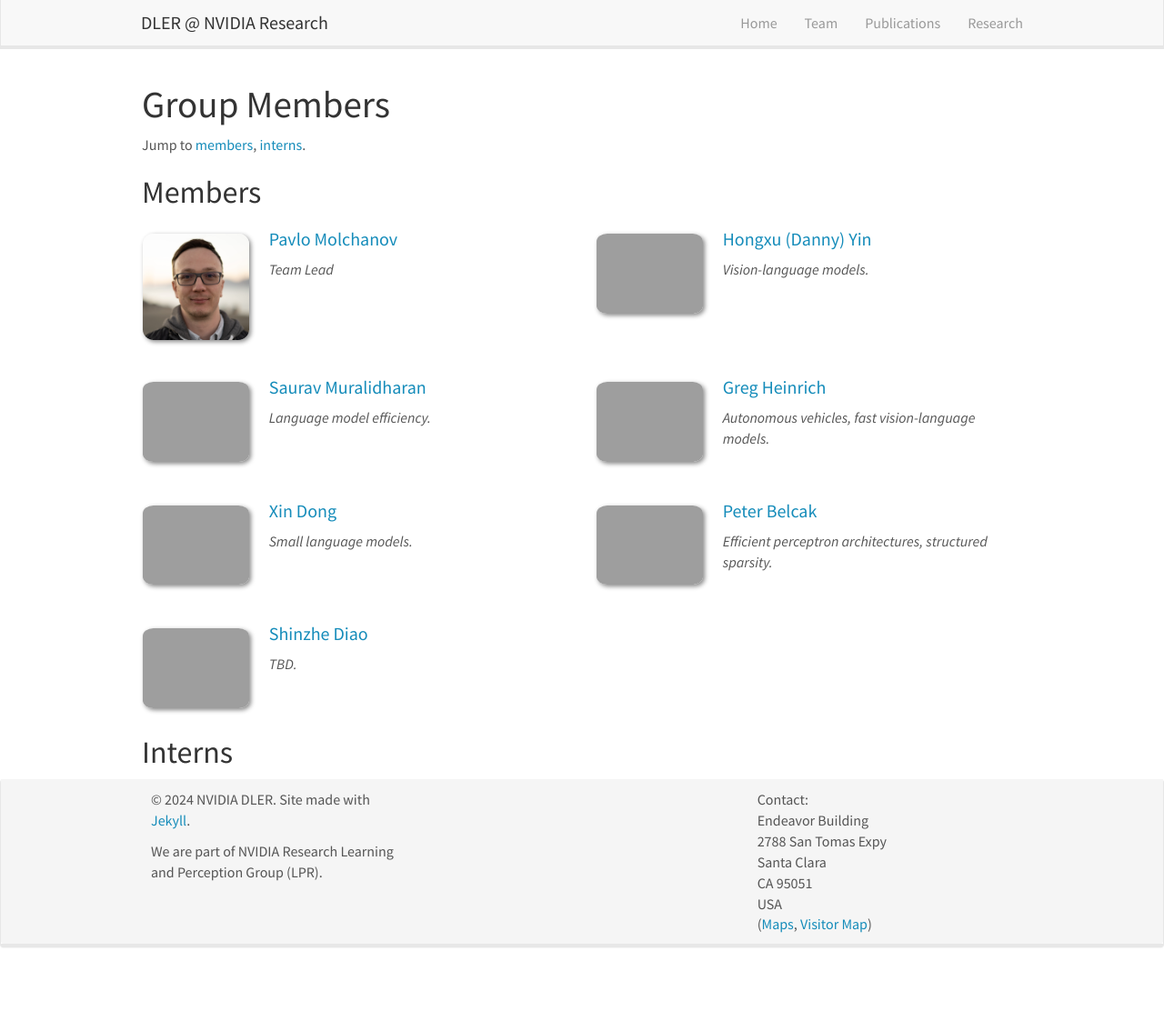
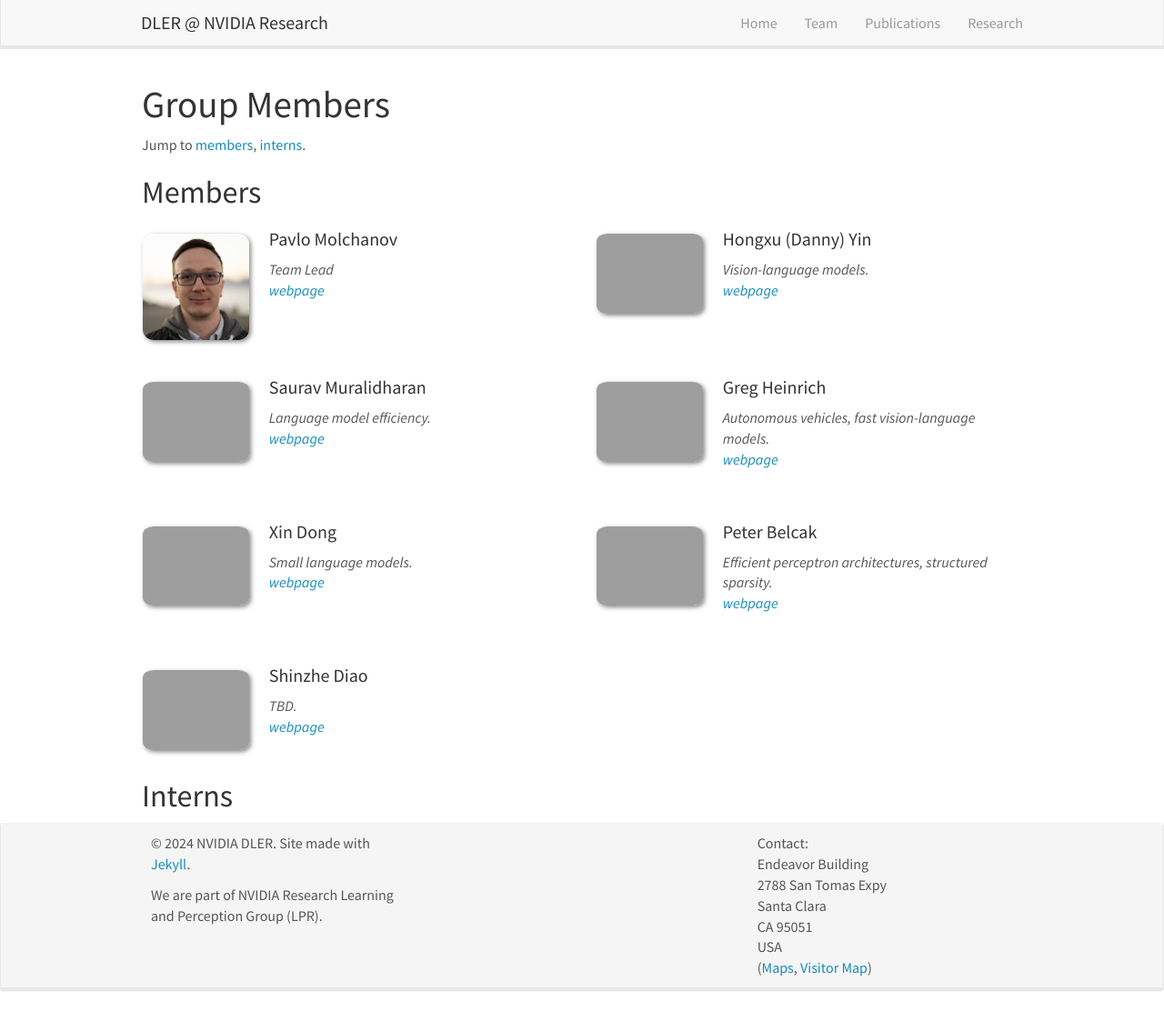
Before and after one commit to nv-dler/nv-dler.github.io, a Jekyll site: the page built from _pages/team.md, in a window 1280 px wide and 1112 px high. Shown: the whole window at 91% size. Built offline with Jekyll 4.4.1, drawn with Linux system fonts in a browser that asks for light colours; nearby versions of some CDN libraries.

Commit message:
webpage link

```diff
--- a/_pages/team.md
+++ b/_pages/team.md
@@ -23,9 +23,11 @@ Jump to [members](#members), [interns](#interns).
 <div class="col-sm-6 clearfix">
   <img src="{{ site.url }}{{ site.baseurl }}/images/teampic/{{ member.photo }}" class="img-responsive" width="25%" style="float: left" />
   <h4>
-  <a href="{{ member.webpage }}"> {{ member.name }} </a>
+  {{ member.name }}
   </h4>
-  <i>{{ member.info }} <!--<br>email: <{{ member.email }}></i> -->
+  <i>{{ member.info }}
+  <br><a href="{{ member.webpage }}"> webpage </a>
+  </i>
   <ul style="overflow: hidden">
 
   {% if member.number_educ == 1 %}
```
